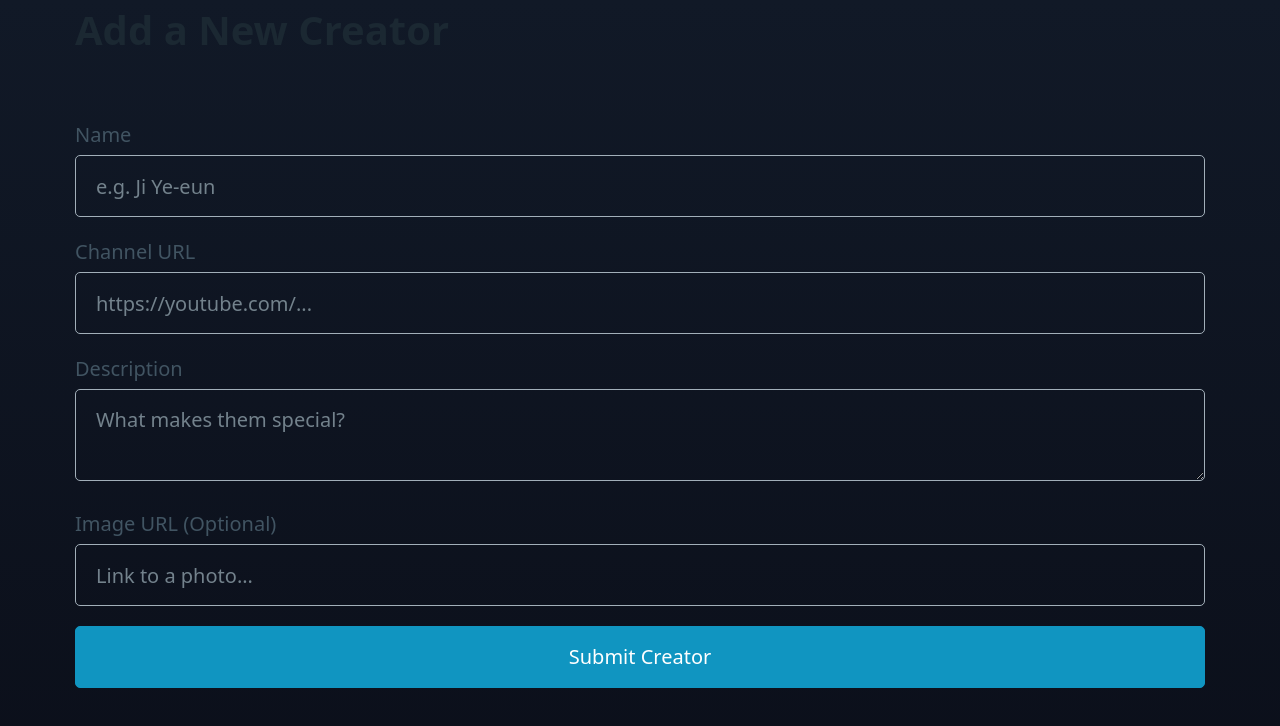
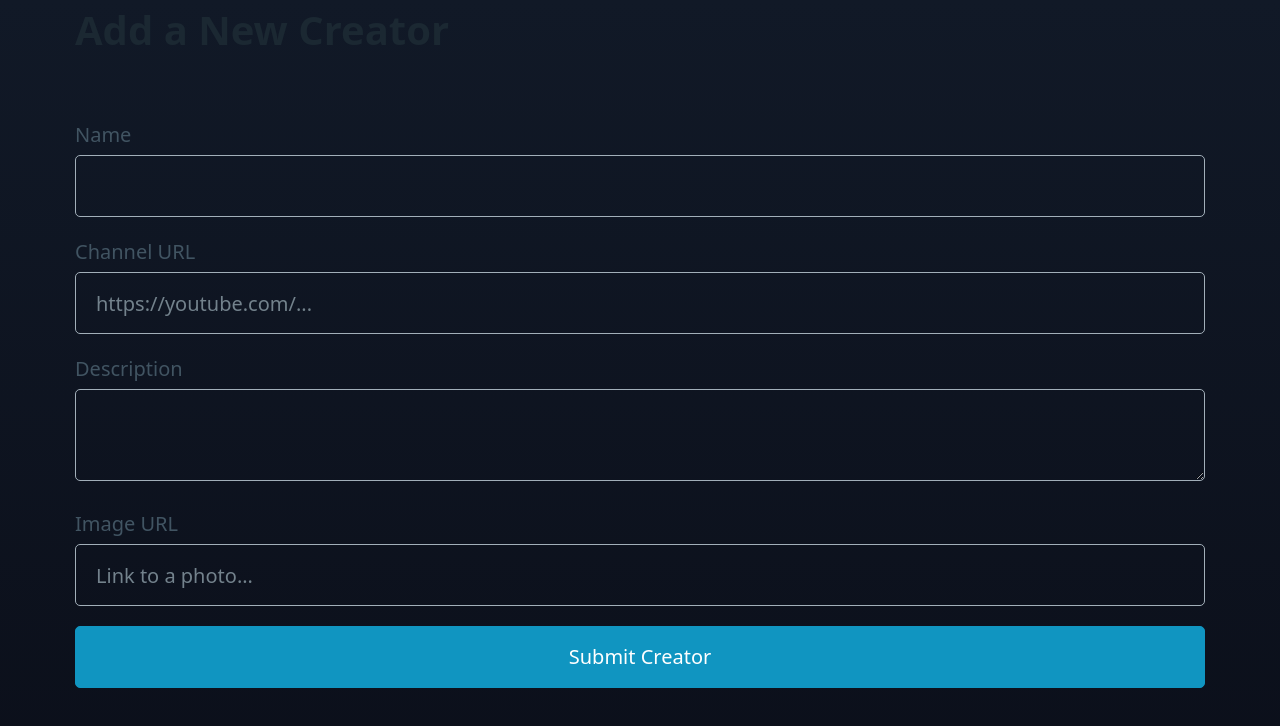
Before and after one commit to andreanun/web103_prework, a React (Vite) app: page /new in a window 1280 px wide. Shown: the top 726 px of the page. Built offline with nearby package versions, Linux system fonts and the light colour scheme; no server answers; the database is empty; the HTML template or start-up script is replaced by a standard one.

Commit message:
slight edit to add creator form

```diff
--- a/src/pages/AddCreator.jsx
+++ b/src/pages/AddCreator.jsx
@@ -38,7 +38,6 @@ const AddCreator = () => {
           type="text"
           id="name"
           name="name"
-          placeholder="e.g. Ji Ye-eun"
           onChange={handleChange}
           required
         />
@@ -57,12 +56,11 @@ const AddCreator = () => {
         <textarea
           id="description"
           name="description"
-          placeholder="What makes them special?"
           onChange={handleChange}
           required
         ></textarea>
 
-        <label htmlFor="imageURL">Image URL (Optional)</label>
+        <label htmlFor="imageURL">Image URL</label>
         <input
           type="text"
           id="imageURL"
```
